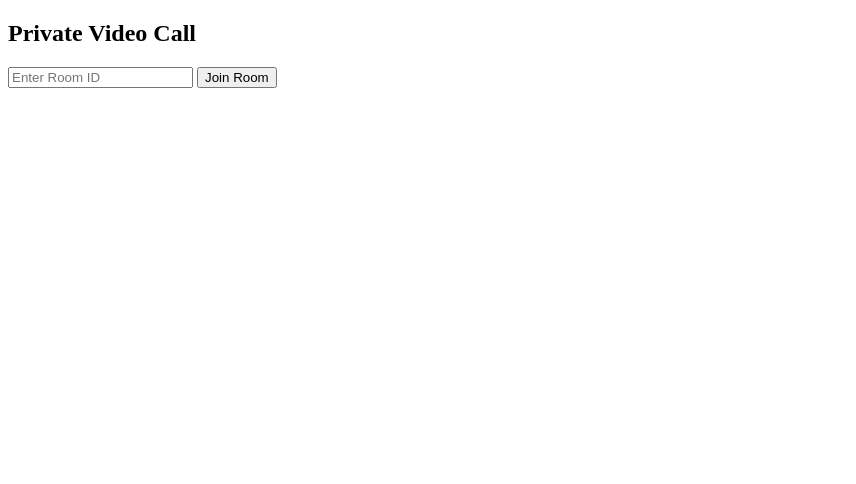
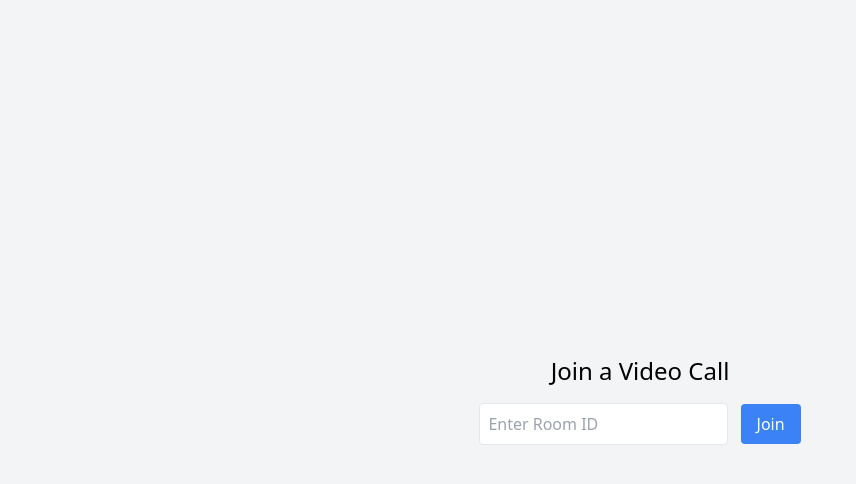
Before and after one commit to BrijeshSinghRawat/privatevideocall, a plain HTML site: page public/index.html in a window 1280 px wide. Shown: the whole page, without its empty margins (0-856 px from the left). Drawn offline with nearby package versions, Linux system fonts and the light colour scheme.

Commit message:
Update index.html

```diff
--- a/public/index.html
+++ b/public/index.html
@@ -2,12 +2,15 @@
 <html lang="en">
 <head>
   <meta charset="UTF-8">
-  <title>Start Video Call</title>
+  <title>Join Video Call Room</title>
+  <script src="https://cdn.tailwindcss.com"></script>
 </head>
-<body>
-  <h2>Private Video Call</h2>
-  <input type="text" id="roomInput" placeholder="Enter Room ID" />
-  <button onclick="joinRoom()">Join Room</button>
+<body class="flex items-center justify-center h-screen bg-gray-100">
+  <div class="text-center">
+    <h1 class="text-2xl mb-4">Join a Video Call</h1>
+    <input id="roomInput" type="text" placeholder="Enter Room ID" class="border rounded p-2" />
+    <button onclick="joinRoom()" class="bg-blue-500 text-white px-4 py-2 rounded ml-2">Join</button>
+  </div>
 
   <script>
     function joinRoom() {
@@ -15,7 +18,7 @@
       if (room) {
         window.location.href = `/room.html?room=${room}`;
       } else {
-        alert("Please enter a room ID!");
+        alert("Please enter a Room ID!");
       }
     }
   </script>
```
